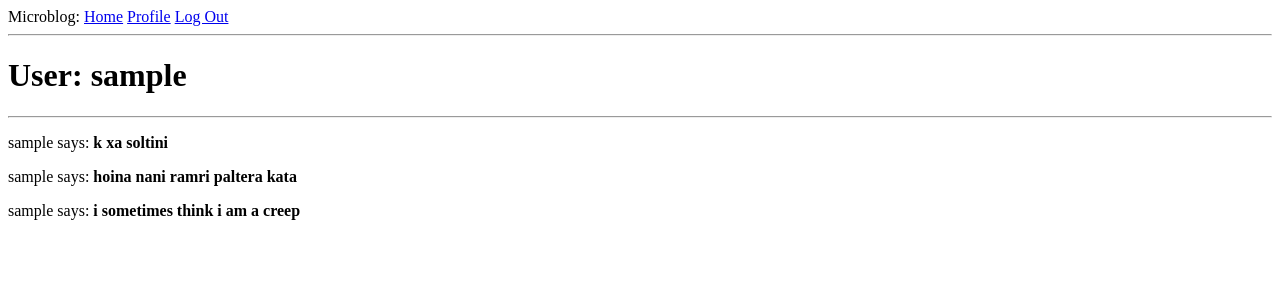
After one commit to Sadnesh/flask_microblog, a Flask app: a page that uses app/templates/base.html in a window 1280 px wide. The commit adds this page. Shown: the top 300 px of the page. Run offline with Flask 3, Linux system fonts and the light colour scheme; the visitor is signed in with stand-in values (Sample User, id 1); data comes from the database, SQL or seed files in the repository.

Commit message:
[add: user profile]

```diff
--- a/app/routes.py
+++ b/app/routes.py
@@ -1,9 +1,8 @@
 from app import app, db
 import sqlalchemy as sal
 from app.models import User
-from .forms import LoginForm
+from .forms import LoginForm, RegistrationForm
 from urllib.parse import urlsplit
-from app.forms import RegistrationForm
 from flask_login import current_user, login_user, logout_user, login_required
 from flask import render_template, flash, redirect, url_for, request
 
@@ -62,3 +61,16 @@ def register():
         flash("Congrats, you're now a registered user!")
         return redirect(url_for("login"))
     return render_template("register.html", title="Register", form=form)
+
+
+@app.route("/user/<username>")
+@login_required
+def user(username: str):
+    user = db.first_or_404(sal.select(User).where(User.username == username))
+    name = user.username
+    posts = [
+        {"author": {"username": f"{name}"}, "body": "k xa soltini"},
+        {"author": {"username": f"{name}"}, "body": "hoina nani ramri paltera kata"},
+        {"author": {"username": f"{name}"}, "body": "i sometimes think i am a creep"},
+    ]
+    return render_template("user.html", user=user, posts=posts)
--- a/app/templates/base.html
+++ b/app/templates/base.html
@@ -18,6 +18,8 @@
         {% if current_user.is_anonymous %}
         <a href="{{ url_for('login') }}"> Log In</a>
         {% else %}
+
+        <a href="{{ url_for('user', username=current_user.username) }}"> Profile</a>
         <a href="{{ url_for('logout') }}"> Log Out</a>
         {% endif %}
     </div>
--- /dev/null
+++ b/app/templates/user.html
@@ -0,0 +1,11 @@
+{% extends 'base.html' %}
+
+{% block content %}
+<h1>User: {{ user.username }}</h1>
+<hr>
+{% for post in posts %}
+<p>
+    {{ post.author.username }} says: <b>{{ post.body }}</b>
+</p>
+{% endfor %}
+{% endblock %}
```
